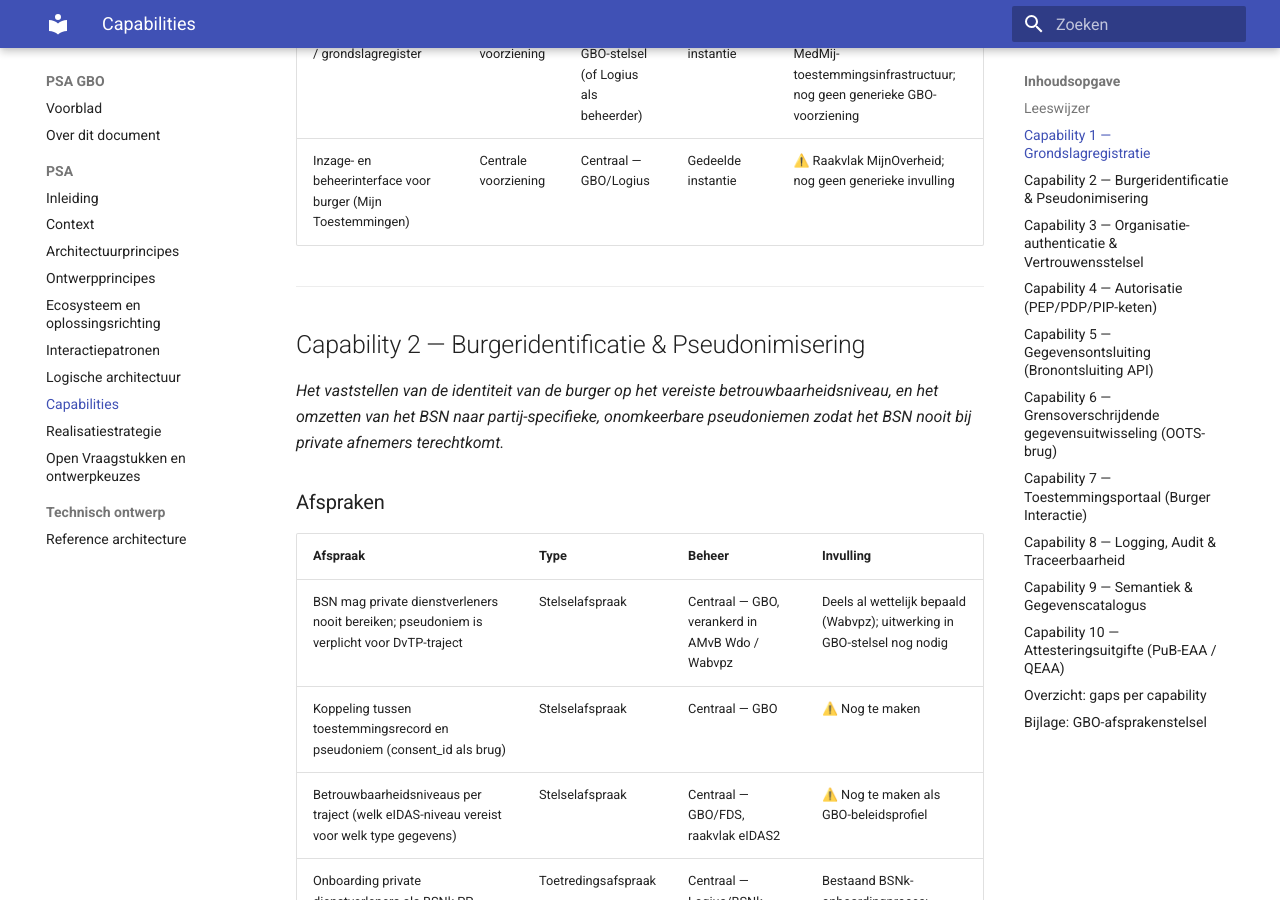
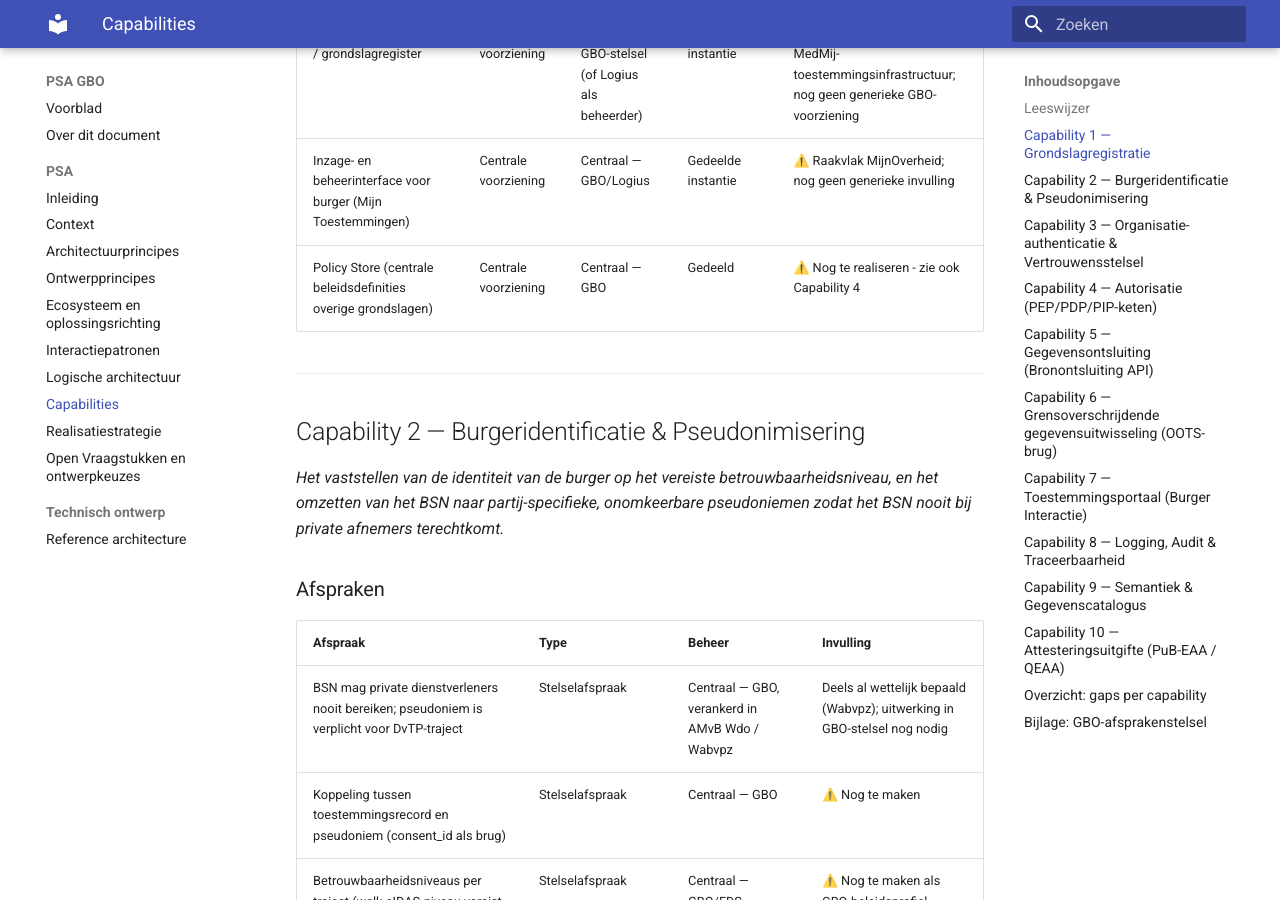
Before and after one commit to ICTU/GBO, an MkDocs documentation site: the page built from docs/psa/capabilities.md, in a window 1280 px wide and 900 px high, scrolled down 2182 px. Built offline with MkDocs 1.6.1 and Material for MkDocs 9.7.7, drawn with Linux system fonts in a browser that asks for light colours.

Commit message:
Update capabilities.md

```diff
--- a/docs/psa/capabilities.md
+++ b/docs/psa/capabilities.md
@@ -49,6 +49,7 @@ Naast technische gaps kent dit document ook **juridische randvoorwaarden** (gema
 |---|---|---|---|---|
 | Toestemmingsregister / grondslagregister | Centrale voorziening | Centraal — GBO-stelsel (of Logius als beheerder) | Gedeelde instantie | ⚠️ Logius heeft kennis via MedMij-toestemmingsinfrastructuur; nog geen generieke GBO-voorziening |
 | Inzage- en beheerinterface voor burger (Mijn Toestemmingen) | Centrale voorziening | Centraal — GBO/Logius | Gedeelde instantie | ⚠️ Raakvlak MijnOverheid; nog geen generieke invulling |
+| Policy Store (centrale beleidsdefinities overige grondslagen) | Centrale voorziening | Centraal — GBO | Gedeeld | ⚠️ Nog te realiseren - zie ook Capability 4 |
 
 ---
 
```
